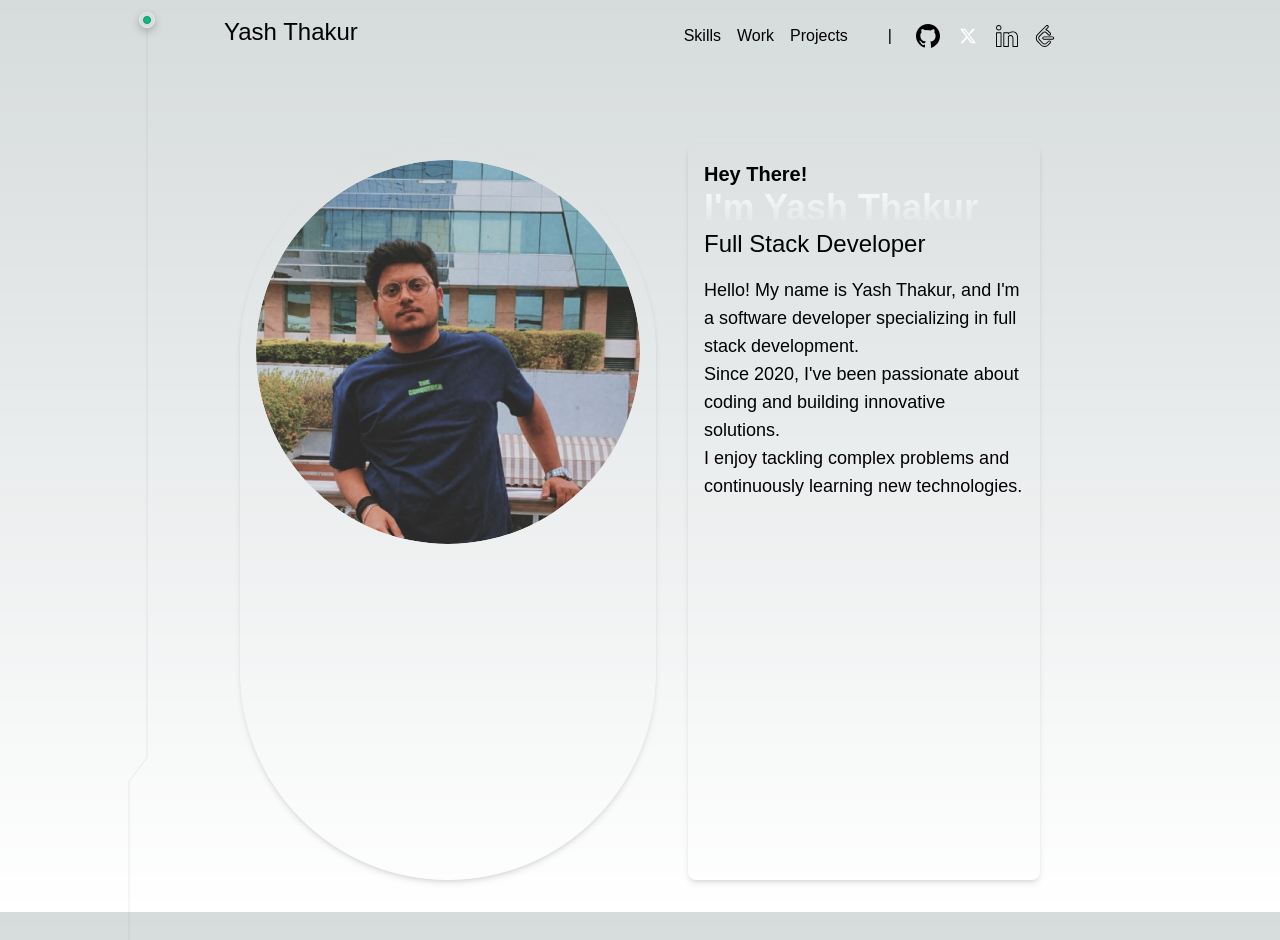
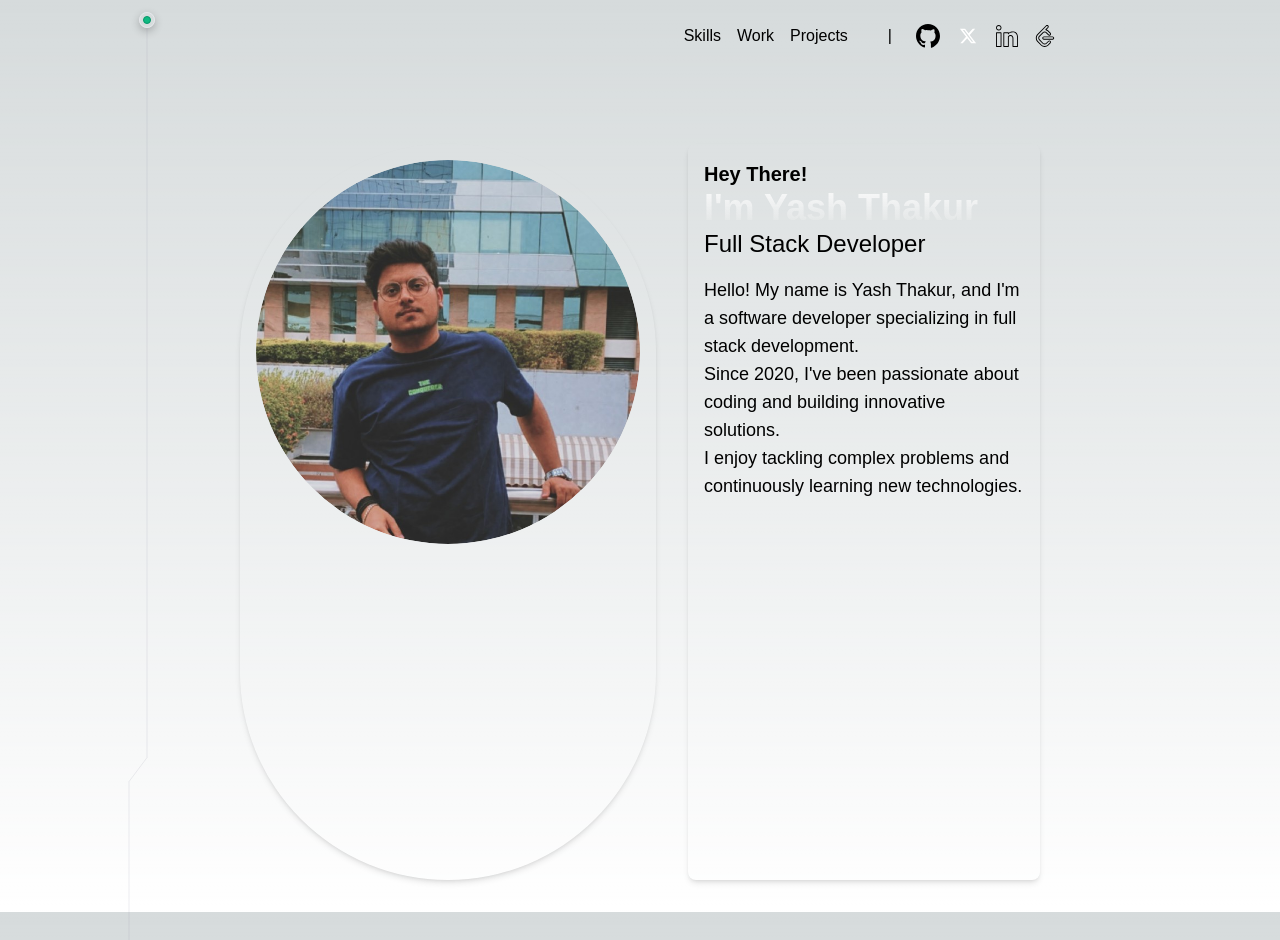
Before and after one commit to sincerelyyyash/portfolio, a Next.js app: page / in a window 1280 px wide. Built offline with nearby package versions, Linux system fonts and the light colour scheme; a web font is replaced by a local one.

Commit message:
Navbar updated

```diff
--- a/components/Navbar.tsx
+++ b/components/Navbar.tsx
@@ -5,7 +5,7 @@ export function Navbar() {
   return (
     <div className='flex justify-between w-full p-4'>
       <div className='text-2xl'>
-        Yash Thakur
+        {/*   Yash Thakur */}
       </div>
       <div className='flex items-center space-x-8'>
         <div className='flex space-x-4'>
```
